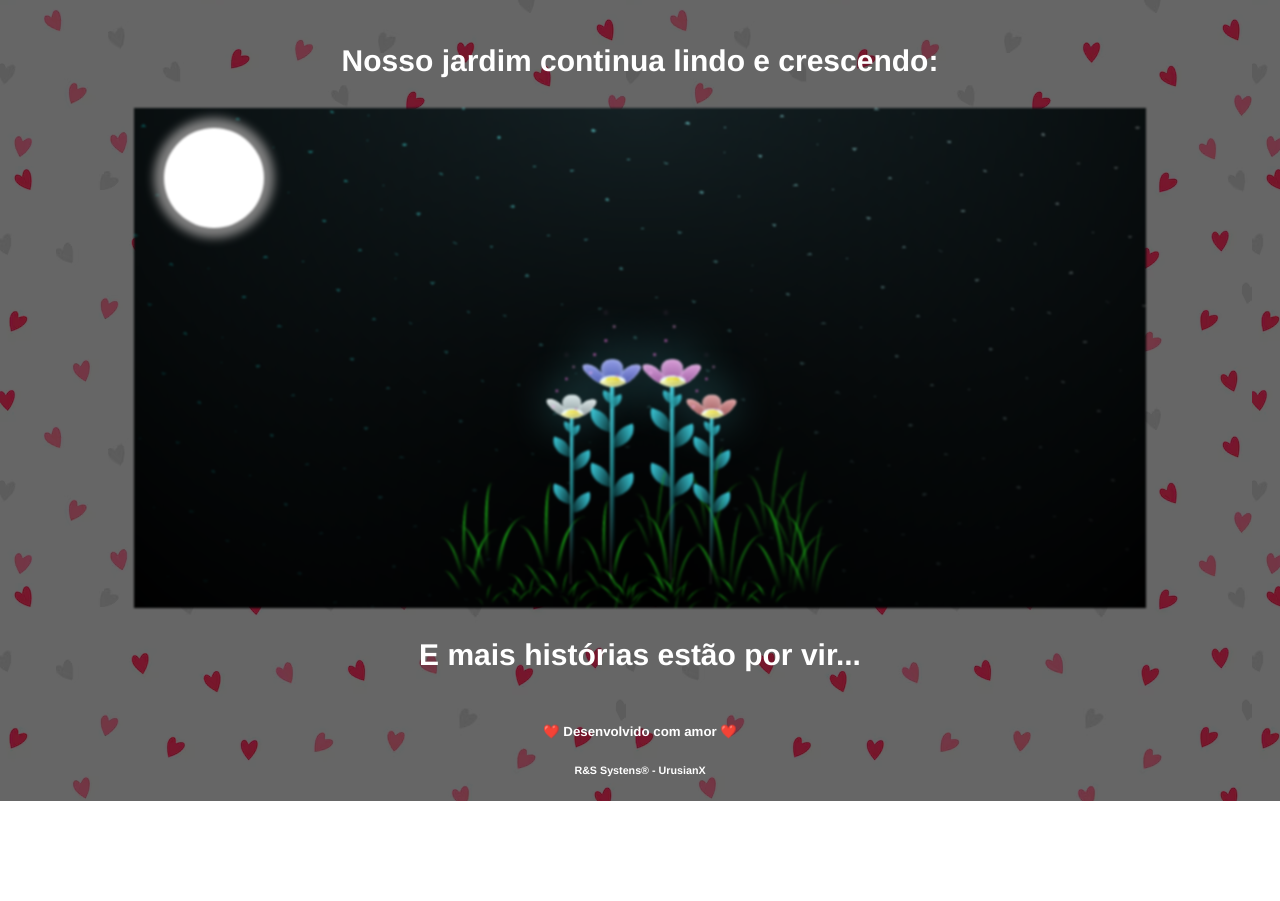
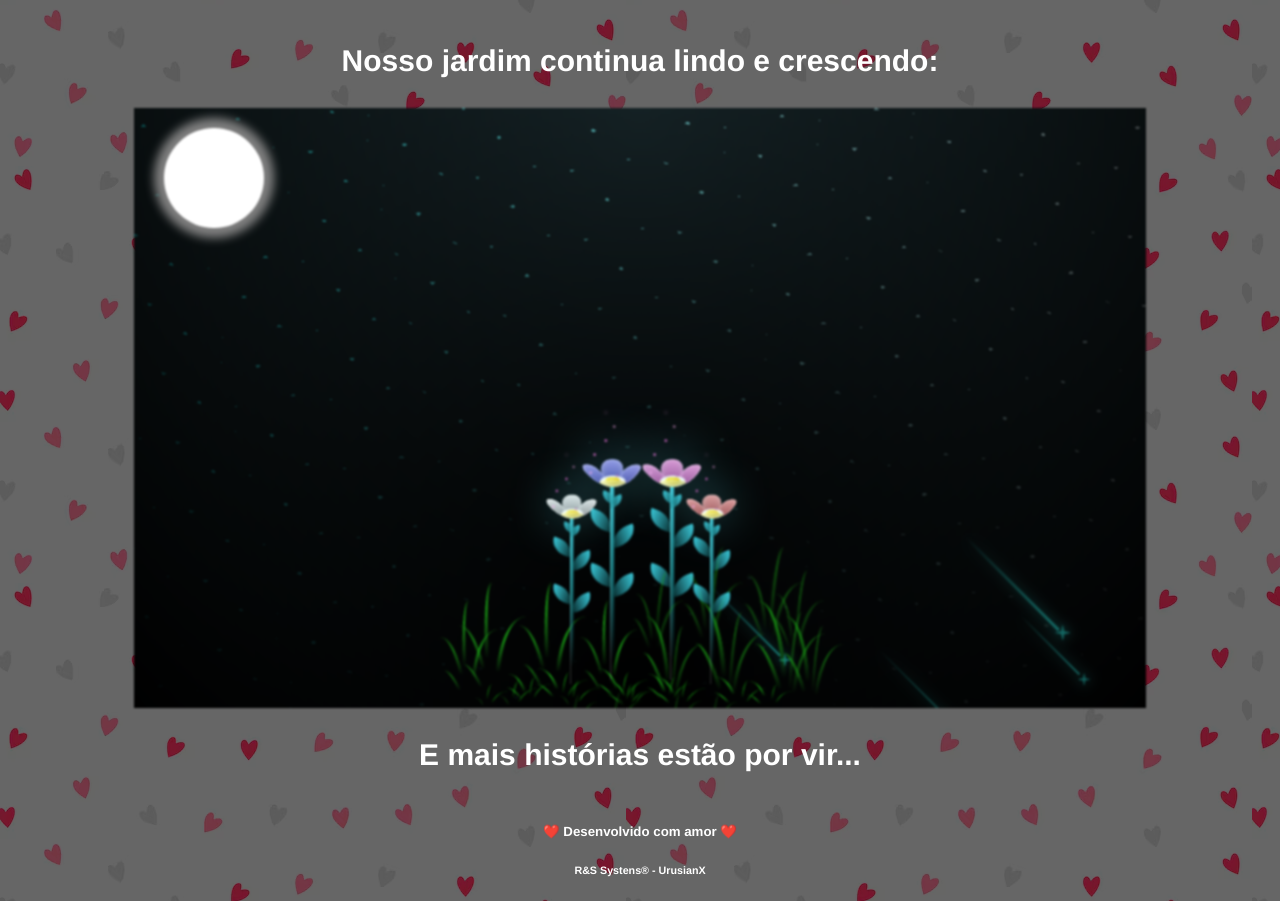
Before and after one commit to rflsza13/Nosso_Espaco, a plain HTML site: page index.html in a window 1280 px wide. Shown: the part 2336-3237 px from the top of the page. Before the commit the page ends 3137 px from the top, so only its background shows below. Drawn offline with Linux system fonts and the light colour scheme.

Commit message:
Adição Estrelas Cadentes

```diff
--- a/css/garden.css
+++ b/css/garden.css
@@ -38,7 +38,7 @@
 .night {
   position: relative;
   width: 80%;
-  height: 500px;
+  height: 600px;
   filter: blur(0.1vmin);
   background-image: radial-gradient(ellipse at top, transparent 0%, var(--dark-color)), radial-gradient(ellipse at bottom, var(--dark-color), rgba(145, 233, 255, 0.2)), repeating-linear-gradient(220deg, black 0px, black 19px, transparent 19px, transparent 22px), repeating-linear-gradient(189deg, black 0px, black 19px, transparent 19px, transparent 22px), repeating-linear-gradient(148deg, black 0px, black 19px, transparent 19px, transparent 22px), linear-gradient(90deg, #00fffa, #f0f0f0);
 }
@@ -1038,7 +1038,7 @@
     height: 50px;
   }
   .night {
-    width: 80%;
+    width: 100%;
     height: 300px;
   }
   .position_left_1 {
--- a/css/main.css
+++ b/css/main.css
@@ -28,9 +28,6 @@ hr {
 p {
     font-size: 30px;
 }
-section{
-    /* width: 100%; */
-}
 #paragrafo {
     display: flex;
     flex-direction: column;
@@ -55,7 +52,7 @@ section{
         width: 90%;
     }
     p {
-        font-size: 20px;
+        font-size: 18px;
     }
     #paragrafo {
         width: 85%;
@@ -64,14 +61,7 @@ section{
         width: 80%;
     }
     iframe {
-        width: 600px;
-        height: 350px;
-    }
-}
-
-@media (max-width: 768px) {
-    iframe {
-        width: 350px;
+        width: 100%;
         height: 200px;
     }
 }
--- /dev/null
+++ b/css/stars.css
@@ -0,0 +1,56 @@
+#night-sky {
+    position: fixed;
+    z-index: -1;
+    top: 0;
+    left: 0;
+    overflow: hidden;
+    width: 100%;
+    height: 100%;
+    display: flex;
+    justify-content: space-between;
+  }
+  #night-sky .star {
+    --travel: 100vw;
+    --size: 1;
+  }
+  #night-sky .star {
+    position: relative;
+    background: linear-gradient(-45deg, lightseagreen, rgba(0, 0, 255, 0));
+    filter: drop-shadow(0 0 6px lightseagreen);
+    opacity: 1;
+    width: calc(var(--size) * 2px);
+    height: calc(var(--size) * 100px);
+    transform: rotate(-45deg);
+    animation: shooting-star ease-in-out infinite;
+    animation-duration: var(--duration);
+    animation-delay: var(--delay);
+    top: var(--top);
+    left: var(--left);
+  }
+  #night-sky .star::after {
+    content: "";
+    position: absolute;
+    bottom: -12px;
+    left: -5px;
+    width: calc(var(--size) * 7px);
+    height: calc(var(--size) * 7px);
+    border: lightseagreen 3.5px solid;
+    background-color: lightseagreen;
+    -webkit-clip-path: polygon(0% 50%, 40% 40%, 50% 0%, 60% 40%, 60% 40%, 100% 50%, 60% 60%, 50% 100%, 40% 60%, 0% 50%);
+            clip-path: polygon(0% 50%, 40% 40%, 50% 0%, 60% 40%, 60% 40%, 100% 50%, 60% 60%, 50% 100%, 40% 60%, 0% 50%);
+    transform: rotate(45deg);
+  }
+  @keyframes shooting-star {
+    0% {
+      opacity: 0;
+    }
+    10% {
+      opacity: 1;
+    }
+    90% {
+      opacity: 0;
+    }
+    100% {
+      transform: translate(var(--travel), var(--travel)) rotate(-45deg);
+    }
+  }/*# sourceMappingURL=styles.css.map */
--- a/index.html
+++ b/index.html
@@ -5,16 +5,16 @@
     <meta name="viewport" content="width=device-width, initial-scale=1.0">
     <title>Nosso Espaço</title>
     <link rel="shortcut icon" href="img/favicon.png" type="image/x-icon">
-    <link rel="stylesheet" href="css/caroussel.css">
     <link rel="stylesheet" href="css/time.css">
     <link rel="stylesheet" href="css/garden.css">
+    <link rel="stylesheet" href="css/stars.css">
     <link rel="stylesheet" href="css/main.css">
 </head>
 <body>
   <h1>Julia & Rafael</h1>
   <section id="Caroussel">
-      <div class="mySlides fade">
-        <img src="img/foto capa.png">
+    <div>
+      <img src="img/foto capa.png">
     </div>
   </section>
   <section id="paragrafo">
@@ -588,6 +588,7 @@
             </div>
           </div>
         </div>
+        <div id="night-sky" style="--number-of-stars: 40"></div>
       </div>
   </section>
   <section style="display: flex; flex-direction: column; align-items: center; height: 300px;">
@@ -598,7 +599,7 @@
     <h6>R&S Systens® - UrusianX</h6>
   </footer>
 </body>
-<script src="js/caroussel.js"></script>
 <script src="js/time.js"></script>
 <script src="js/garden.js"></script>
+<script src="js/stars.js"></script>
 </html>
--- /dev/null
+++ b/js/stars.js
@@ -0,0 +1,61 @@
+class RandomCoordinates {
+    constructor() {
+        this.x = Math.random() * 100 + '%';
+        this.y = Math.random() * 100 + '%';
+    }
+}
+
+
+class ShootingStar {
+    constructor() {
+        this.star = document.createElement('div');
+        this.star.classList.add('star');
+
+        this.start = new RandomCoordinates();
+
+        this.setStyles();
+    }
+
+    setStyles() {
+        this.setNewStyleVar('--start-x', this.start.x);
+        this.setNewStyleVar('--start-y', this.start.y);
+
+        this.setNewStyleVar('--duration', Math.random() * 6 + 5 + 's');
+
+        this.setNewStyleVar('--delay', Math.random() + 's');
+
+        this.setNewStyleVar('--top', Math.random() * 100 - 30 + '%');
+        this.setNewStyleVar('--left', Math.random() * 100 - 30+ '%');
+
+        this.setNewStyleVar('--size', Math.random() + 0.5);
+
+        this.setNewStyleVar('--angle', Math.random() * 360 + 'deg');
+    }
+
+    setNewStyleVar(styleName, styleValue) {
+        this.star.style.setProperty(styleName, styleValue);
+    }
+
+    getStar() {
+        return this.star;
+    }
+}
+
+new ShootingStar();
+
+class NightSky {
+    constructor() {
+        this.nightSky = document.getElementById('night-sky');
+
+        this.numberOfStars = Number.parseInt(this.nightSky.style.getPropertyValue('--number-of-stars'));
+        this.addStars(this.numberOfStars);
+    }
+
+    addStars(numberOfStars) {
+        for (let i = 0; i < numberOfStars; i++) {
+            this.nightSky.appendChild(new ShootingStar().getStar());
+        }
+    }
+}
+
+new NightSky();
```
